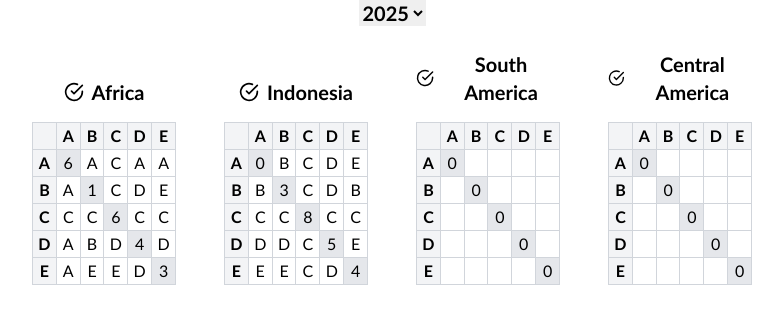
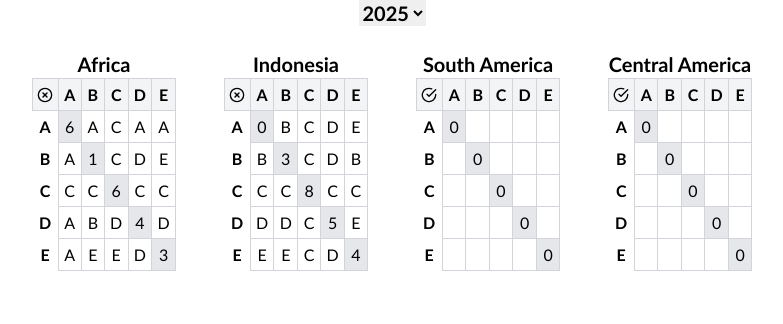
Before and after one commit to serg-mo/coffee, a React app: page / in a window 1280 px wide. Shown: the top 324 px of the page, without its empty margins (248-1031 px from the left). Built offline with nearby package versions, Linux system fonts and the light colour scheme; the HTML template or start-up script is replaced by a standard one.

Commit message:
transivite completeness now works

```diff
--- a/src/components/Dataset.jsx
+++ b/src/components/Dataset.jsx
@@ -21,29 +21,31 @@ export default function Dataset({
   const getWinCount = (name) =>
     comparisons.filter((winner) => winner === name).length;
 
+  const cellClassName = "border border-gray-300 h-8 w-8 bg-gray-100 cursor-pointer"
+
   return (
     <div className="p-6 w-64">
       <h2
-        className="text-xl font-bold mb-4 text-center capitalize cursor-pointer flex items-center gap-2 justify-center"
+        className="text-xl font-bold text-center capitalize cursor-pointer flex items-center gap-2 justify-center"
         onClick={() => onDatasetClick(Object.values(data.names))}
       >
-        {isTransitivelyComplete(comparisons) ? (
-          <FiCheckCircle title="Transitively Complete" />
-        ) : (
-          <FiXCircle title="Not Transitively Complete" />
-        )}
         <span>{name}</span>
       </h2>
       <div className="overflow-x-auto">
-        <table className="m-auto border-collapse border border-gray-300">
+        <table className="m-auto border-collapse text-center">
           <thead>
             <tr>
-              {["", ...names].map((name) => (
-                <th
-                  key={name}
-                  className="border border-gray-300 w-6 bg-gray-100 cursor-pointer"
-                  onClick={() => onBeansClick(data.names[name])}
-                >
+              <th key="transitively-complete" className={cellClassName}>
+                <div className="flex items-center justify-center h-full">
+                  {isTransitivelyComplete(data.comparisons) ? (
+                    <FiCheckCircle title="Transitively Complete" />
+                  ) : (
+                    <FiXCircle title="Not Transitively Complete" />
+                  )}
+                </div>
+              </th>
+              {names.map((name) => (
+                <th key={name} className={cellClassName} onClick={() => onBeansClick(data.names[name])}>
                   {name.toUpperCase()}
                 </th>
               ))}
@@ -52,20 +54,17 @@ export default function Dataset({
           <tbody>
             {names.map((row) => (
               <tr key={row}>
-                <td
-                  className="border border-gray-300 font-bold bg-gray-100 text-center group relative cursor-pointer"
-                  onClick={() => onBeansClick(data.names[row])}
-                >
+                <th lassName={cellClassName} onClick={() => onBeansClick(data.names[row])}>
                   {row.toUpperCase()}
-                </td>
+                </th>
                 {names.map((col) => (
                   <td
                     key={col}
-                    className={`border border-gray-300 w-6 text-center ${row === col && beanNames.includes(data.names[row]) ? "font-bold" : ""} ${row === col ? "bg-gray-200 cursor-pointer" : ""}`}
+                    className={`border border-gray-300 h-8 w-8 ${row === col && beanNames.includes(data.names[row]) ? "font-bold" : ""} ${row === col ? "bg-gray-200 cursor-pointer" : "bg-white select-none"}`}
                     onClick={
                       row === col
                         ? () => onBeansClick(data.names[row])
-                        : () => {}
+                        : () => { }
                     }
                   >
                     {row === col
```
